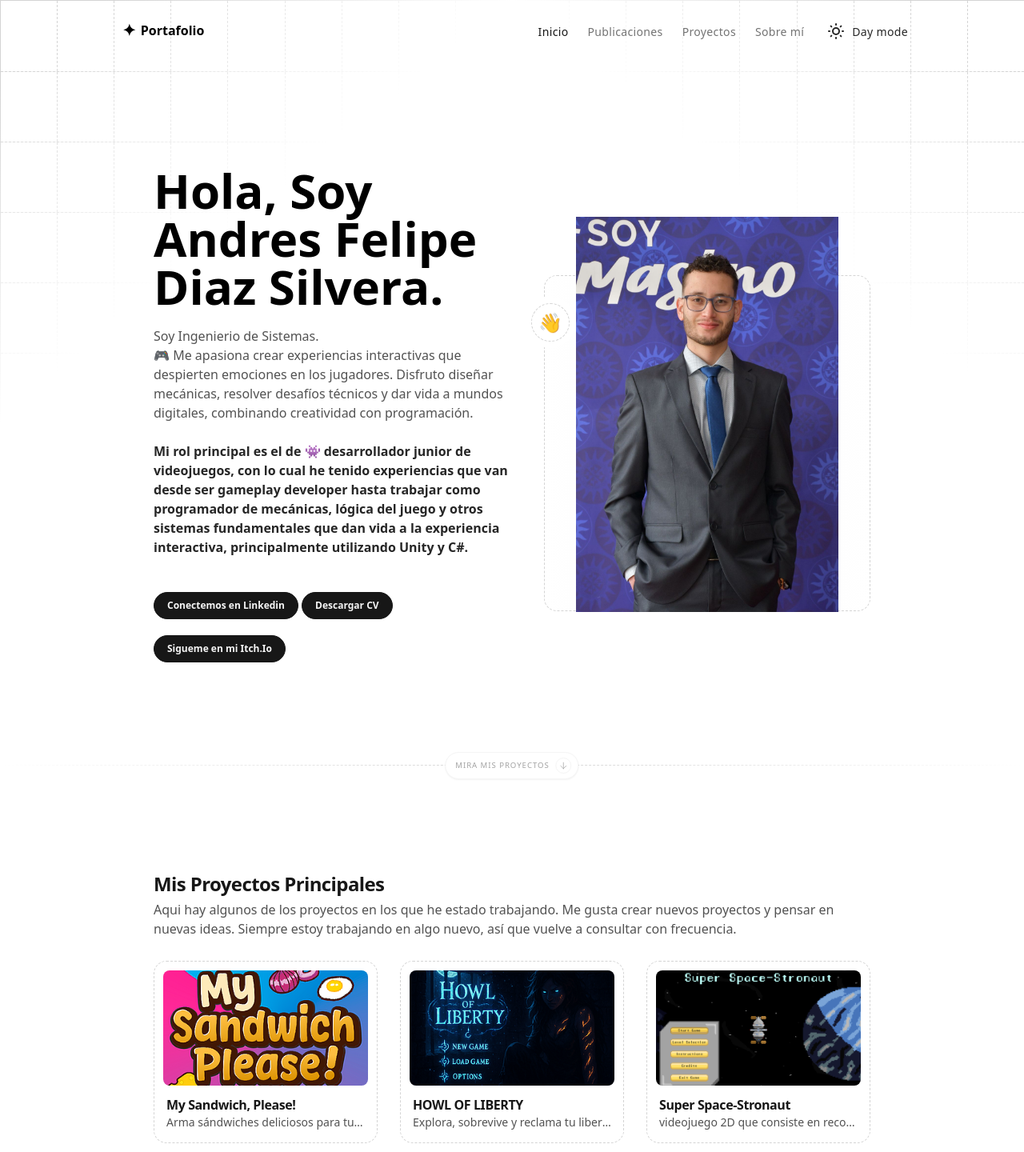
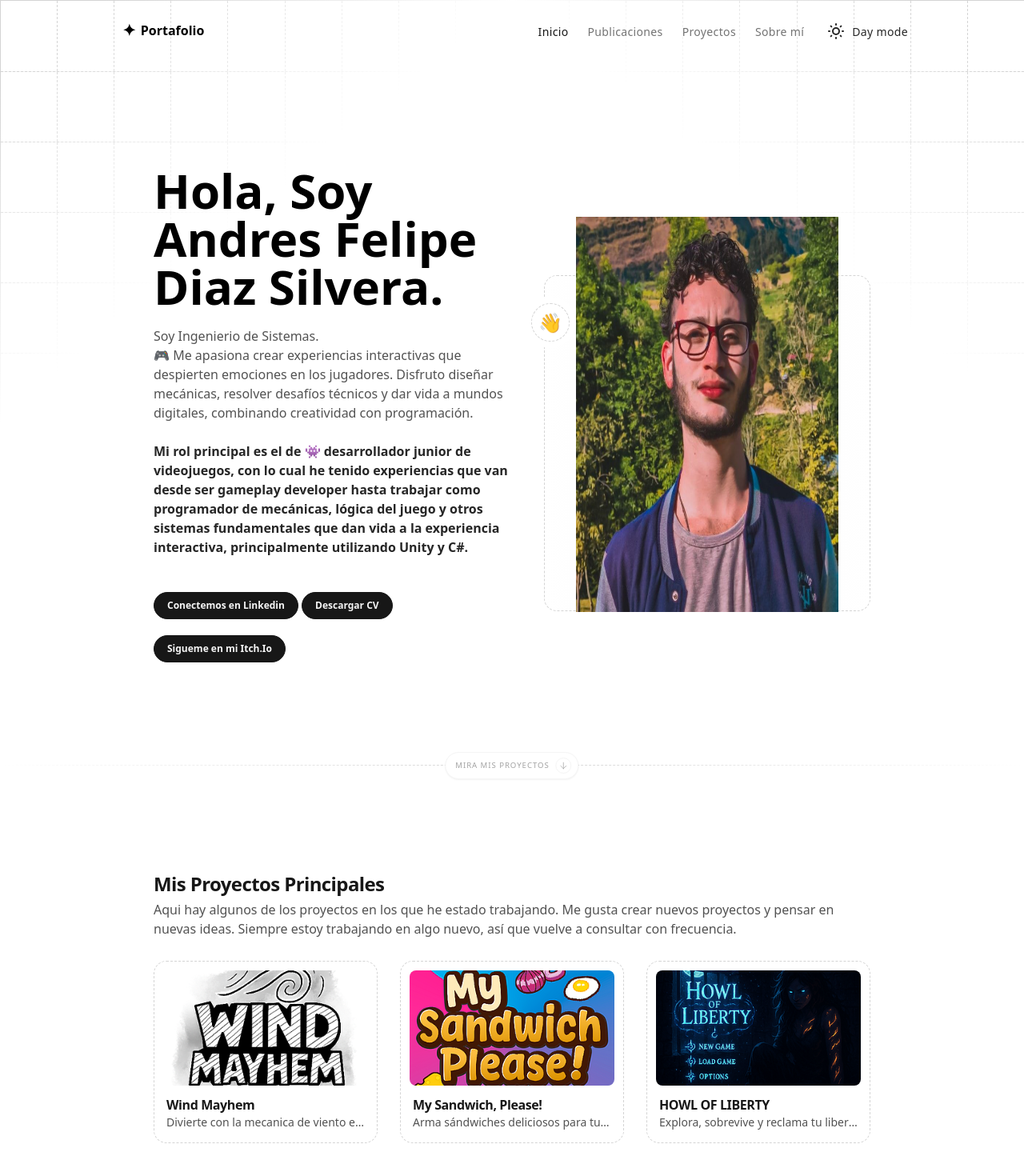
Before and after one commit to AndresFelipeDiazSilvera/PortafolioVideogames, an Astro site: page / in a window 1280 px wide. Shown: the top 1440 px of the page at 80% size. Built offline with nearby package versions, Linux system fonts and the light colour scheme; Astro itself is replaced by a stand-in of ours.

Commit message:
Cambio foto principal y se agrego nuevo proyecto

```diff
--- a/src/collections/projects.json
+++ b/src/collections/projects.json
@@ -1,4 +1,10 @@
 [
+  {
+		"name": "Wind Mayhem",
+		"description": "Divierte con la mecanica de viento en 3 diferentes minijuegos.",
+		"image": "/assets/images/projects/Mayhem.png",
+		"url": "https://tayronagames.itch.io/wind-mayhem"
+	},
 	{
 		"name": "My Sandwich, Please! ",
 		"description": "Arma sándwiches deliciosos para tus clientes.",
--- a/src/pages/index.astro
+++ b/src/pages/index.astro
@@ -51,7 +51,7 @@
           </div>
           <div class="relative z-30 px-10">
             <img
-              src="/assets/images/MiPerfil.jpeg"
+              src="/assets/images/perfilFacebook.jpg"
               loading="eager"
               decoding="auto"
               class="relative z-30 w-full aspect-[790/1189] md:max-w-md mx-auto dark:-translate-y-0.5"
```
Also changed, not shown: public/assets/images/perfil2.jpg (added), public/assets/images/perfil3.jpg (added), public/assets/images/perfilFacebook.jpg (added), public/assets/images/projects/Mayhem.png (added).
